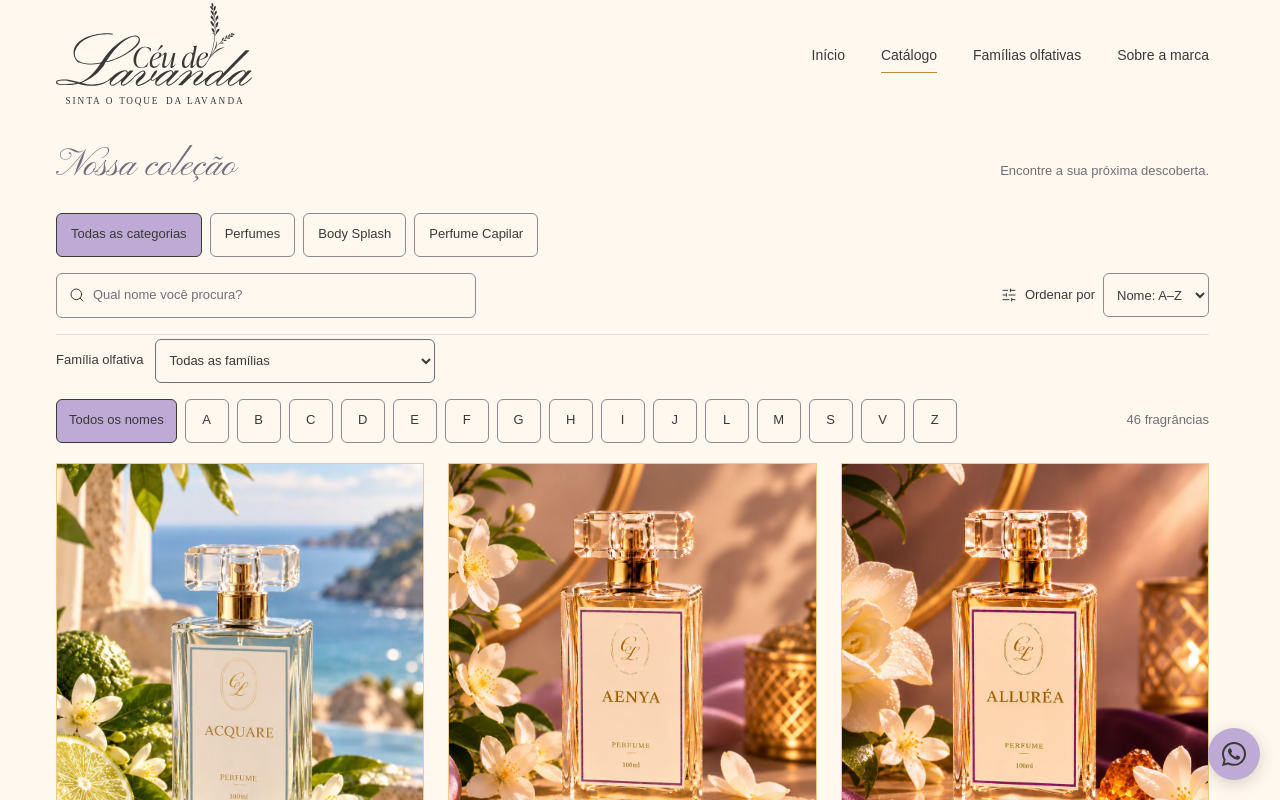
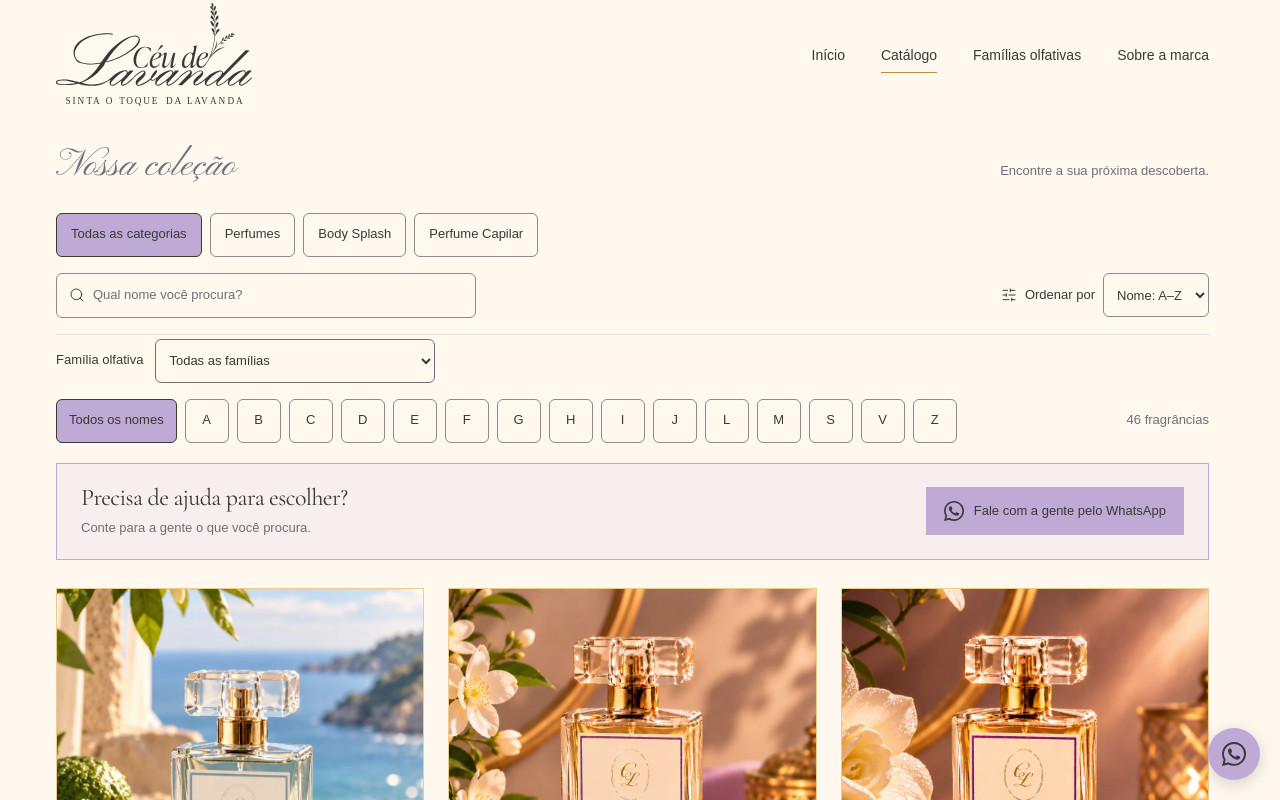
Before and after one commit to PxS00/ceu-de-lavanda-catalog, a Next.js app: page /catalogo in a window 1280 px wide. Shown: the top 800 px of the page. Built offline with nearby package versions, Linux system fonts and the light colour scheme.

Commit message:
style(catalog): highlight WhatsApp before products

```diff
--- a/src/features/catalog/components/catalog.tsx
+++ b/src/features/catalog/components/catalog.tsx
@@ -14,6 +14,7 @@ import { CatalogFilters, type CatalogFilterState } from "./catalog-filters";
 import { CatalogEmptyState } from "./catalog-empty-state";
 import { CatalogPagination } from "./catalog-pagination";
 import { whatsappUrl } from "@/shared/contact";
+import { WhatsAppIcon } from "@/features/contact/whatsapp-icon";
 
 const PAGE_SIZE = 12;
 const DEFAULT_FILTERS = { query: "", initial: "", sort: "az" };
@@ -107,6 +108,15 @@ export function Catalog({
         onFamilyChange={changeFamily}
       />
       <div className="catalog-results" ref={grid}>
+        <aside className="whatsapp-catalog" aria-labelledby="catalog-contact-title">
+          <div>
+            <h2 id="catalog-contact-title">Precisa de ajuda para escolher?</h2>
+            <p>Conte para a gente o que você procura.</p>
+          </div>
+          <a className="whatsapp-action" href={whatsappUrl()} target="_blank" rel="noopener noreferrer">
+            <WhatsAppIcon /> Fale com a gente pelo WhatsApp
+          </a>
+        </aside>
         {filtered.length ? (
           <div className="product-grid">
             {pageItems.map((product, index) => (
@@ -122,7 +132,6 @@ export function Catalog({
         )}
       </div>
       <CatalogPagination page={currentPage} pageCount={pageCount} onPageChange={setPage} />
-      <p className="whatsapp-catalog"><a href={whatsappUrl()} target="_blank" rel="noopener noreferrer">Fale com a gente pelo WhatsApp</a></p>
     </section>
   );
 }
--- a/src/features/contact/whatsapp.css
+++ b/src/features/contact/whatsapp.css
@@ -29,4 +29,7 @@
 }
 .whatsapp-action:hover, .whatsapp-float:hover { background: var(--surface-accent); }
 .whatsapp-action svg { flex: none; width: 20px; height: 20px; }
-.whatsapp-catalog { margin-bottom: 20px; }
+.whatsapp-catalog { display: flex; align-items: center; justify-content: space-between; gap: 20px; margin: 8px 0 28px; padding: 20px 24px; border: 1px solid var(--accent); background: color-mix(in srgb, var(--background) 80%, var(--surface-accent)); }
+.whatsapp-catalog h2 { font-size: 1.5rem; margin: 0 0 6px; }
+.whatsapp-catalog p { margin: 0; font-size: var(--text-small); color: var(--muted); }
+@media (max-width: 760px) { .whatsapp-catalog { flex-direction: column; align-items: stretch; padding: 20px; gap: 16px; } }
```
